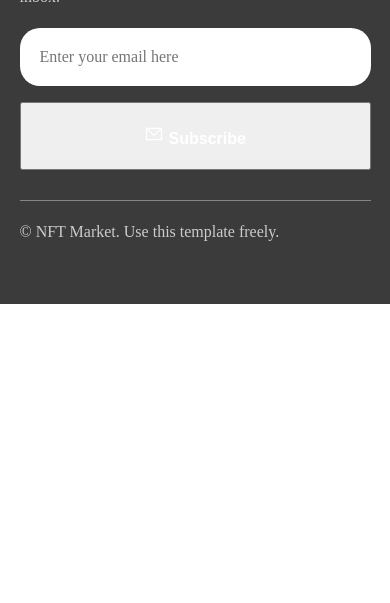
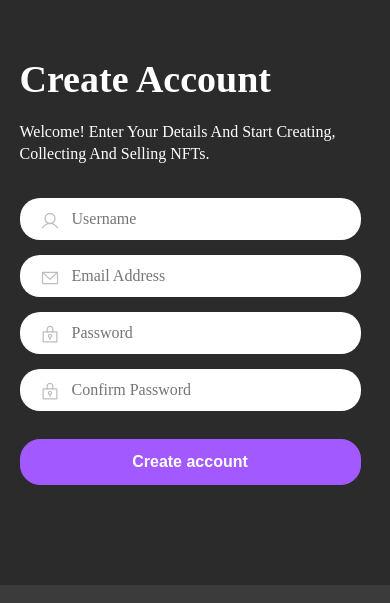
Before and after one commit to Makhmud-10/NFT-Marketplace, a plain HTML site: page sign-up.html in a window 390 px wide. Shown: the part 800-1403 px from the top of the page. Before the commit the page ends 1104 px from the top, so only its background shows below. Drawn offline with Linux system fonts and the light colour scheme; a web font is replaced by a local one.

Commit message:
Finished sign-up.html

```diff
--- a/scss/sign-up.scss
+++ b/scss/sign-up.scss
@@ -56,10 +56,24 @@ button {
   color: #fff;
 }
 
+h1 {
+    font-size: 5.1rem;
+    font-weight: 600;
+    margin-bottom: 2rem;
+}
+
 h2 {
   font-size: 2.2rem;
   font-family: "Space Mono";
   font-weight: 700;
+}
+
+h5 {
+    font-size: 2.2rem;
+    font-weight: 400;
+    line-height: 160%;
+    text-transform: capitalize;
+    margin-bottom: 2.5rem;
 }
 
 p {
@@ -98,6 +112,7 @@ a {
 
   img {
     vertical-align: middle;
+    padding-right: 1rem;
   }
 }
 
@@ -115,6 +130,7 @@ input {
   font-family: "Work Sans";
   border-radius: 20px;
   border: none;
+  padding: 1.2rem 5rem 1.2rem 5.2rem;
 }
 
 button {
@@ -164,6 +180,50 @@ header {
       }
     }
   }
+}
+
+// Hero section
+main {
+    display: grid;
+    grid-template-columns: repeat(2, 1fr);
+    grid-gap: 6rem;
+    align-items: center;
+
+    .hero-img {
+        img {
+            width: 100%;
+        }
+    }
+
+    .hero-form {
+        padding-right: 150px;
+
+        form {
+            div {
+                position: relative;
+
+                img {
+                    position: absolute;
+                    top: 2rem;
+                    left: 2rem;
+                }
+            }
+
+            input {
+                margin: 7.5px 0;
+            }
+
+            button {
+                margin-top: 2rem;
+                margin-left: 3rem;
+                text-align: center;
+                display: flex;
+                justify-content: center;
+
+                padding: 1.3rem 8.8rem;
+            }
+        }
+    }
 }
 
 // Footer section
@@ -231,12 +291,30 @@ footer {
     width: 90%;
   }
 
+  h1 {
+    font-size: 3.8rem;
+}
+
+    h5 {
+        font-size: 1.6rem;
+        line-height: 140%;
+    }
+
   // Header section
   header {
     .header-wrapper {
       width: 90%;
     }
   }
+
+//   Hero section
+main {
+    .hero-img {
+        img {
+            height: 570px;
+        }
+    }
+}
 }
 
 @media screen and (max-width: 992px) {
@@ -266,6 +344,13 @@ footer {
     }
   }
 
+//   Hero section
+main {
+    .hero-form {
+        padding-right: 10px;
+    }
+}
+
   // Footer section
   footer {
     .wrapper {
@@ -288,9 +373,27 @@ footer {
       width: 98%;
     }
   }
+
+
+ // Hero section
+ main {
+    grid-template-columns: 1fr;
+    padding-bottom: 100px;
+
+    .hero-form {
+        width: 90%;
+        margin: auto;
+
+        input, button {
+            width: 100%;
+            padding-right: 0;
+        }
+    }
 }
 
-@media screen and (max-width: 576px) {
+}
+
+@media screen and (max-width: 588px) {
   // Global styles
   .email-form {
     flex-direction: column;
--- a/sign-up.html
+++ b/sign-up.html
@@ -28,7 +28,7 @@
               <a href="./wallet.html">Connect a wallet</a>
             </li>
             <li>
-              <a class="filled-button" href="./sign-up.html">
+              <a class="button" href="./sign-up.html">
                 <img src="./icons/user.svg" alt="user" />
                 Sign Up
               </a>
@@ -37,6 +37,36 @@
         </nav>
       </div>
     </header>
+
+    <!-- Hero section -->
+    <main>
+        <div class="hero-img">
+            <img src="./images/magic-space-scene.png" alt="magic space scene">
+        </div>
+        <div class="hero-form">
+            <h1>Create Account</h1>
+            <h5>Welcome! enter your details and start creating, collecting and selling NFTs.</h5>
+            <form action="#">
+                <div class="username">
+                    <img src="./icons/User-form.svg" alt="user">
+                    <input type="text" name="username" placeholder="Username">
+                </div>
+                <div class="email">
+                    <img src="./icons/email-form.svg" alt="email">
+                    <input type="email" name="email" placeholder="Email Address">
+                </div>
+                <div class="password">
+                    <img src="./icons/LockKey.svg" alt="lock key">
+                    <input type="password" name="password" placeholder="Password">
+                </div>
+                <div class="confirm password">
+                    <img src="./icons/LockKey.svg" alt="lock key">
+                    <input type="password" name="confirm password" placeholder="Confirm Password">
+                </div>
+                <button class="button" type="submit">Create account</button>
+            </form>
+        </div>
+    </main>
 
     <!-- Footer section -->
     <footer>
```
Also changed, not shown: css/sign-up.css, icons/LockKey.svg (added), icons/User-form.svg (added), icons/email-form.svg (added), images/magic-space-scene.png (added), 1 other file.
